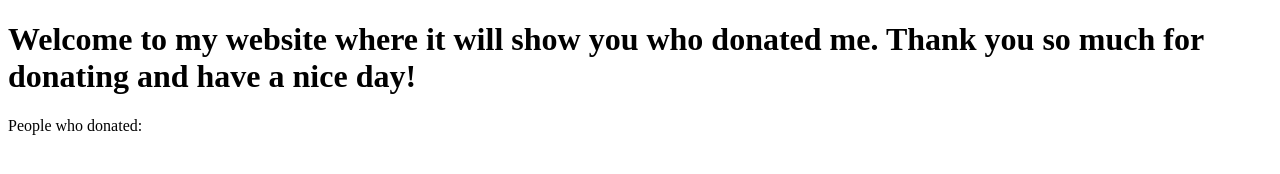
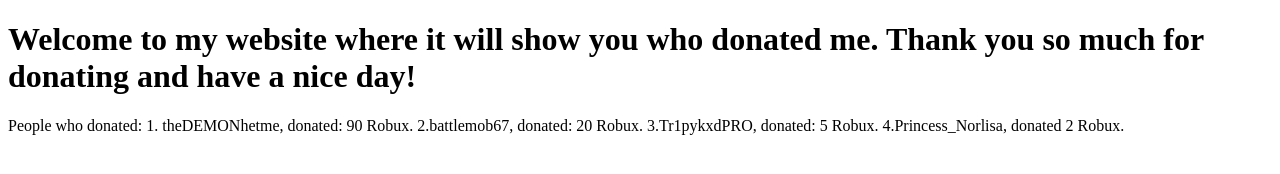
Before and after one commit to wadea-fr/thankyoufordonating, a plain HTML site: page index.html in a window 1280 px wide. Drawn offline with Linux system fonts and the light colour scheme.

Commit message:
Update index.html

```diff
--- a/index.html
+++ b/index.html
@@ -4,7 +4,11 @@
 
 <h1>Welcome to my website where it will show you who donated me. Thank you so much for donating and have a nice day!</h1>
 
-<p>People who donated:</p>
+<p>People who donated:
+   1. theDEMONhetme, donated: 90 Robux.
+    2.battlemob67, donated: 20 Robux.
+    3.Tr1pykxdPRO, donated: 5 Robux.
+    4.Princess_Norlisa, donated 2 Robux.</p>
 
 </body>
 </html>
```
